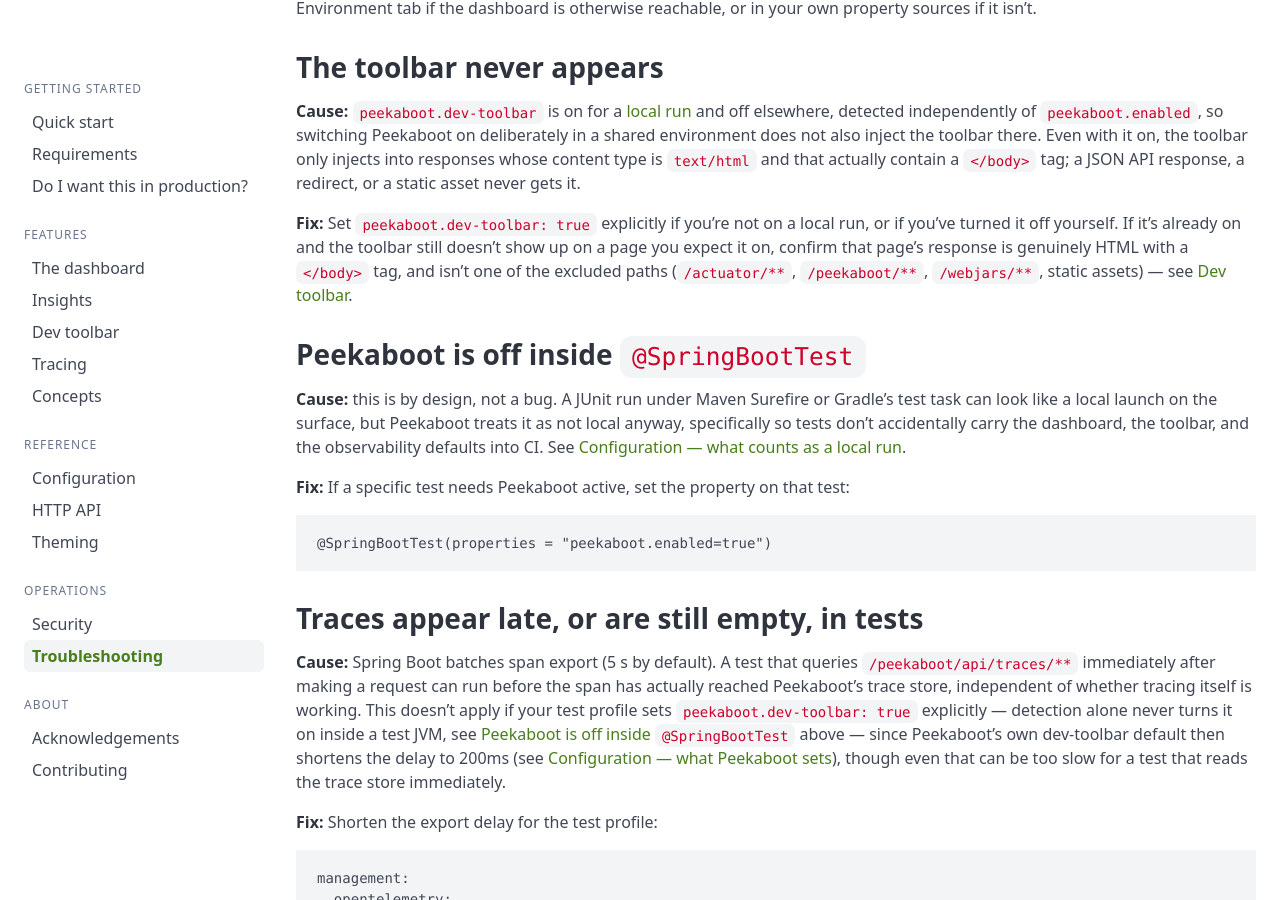
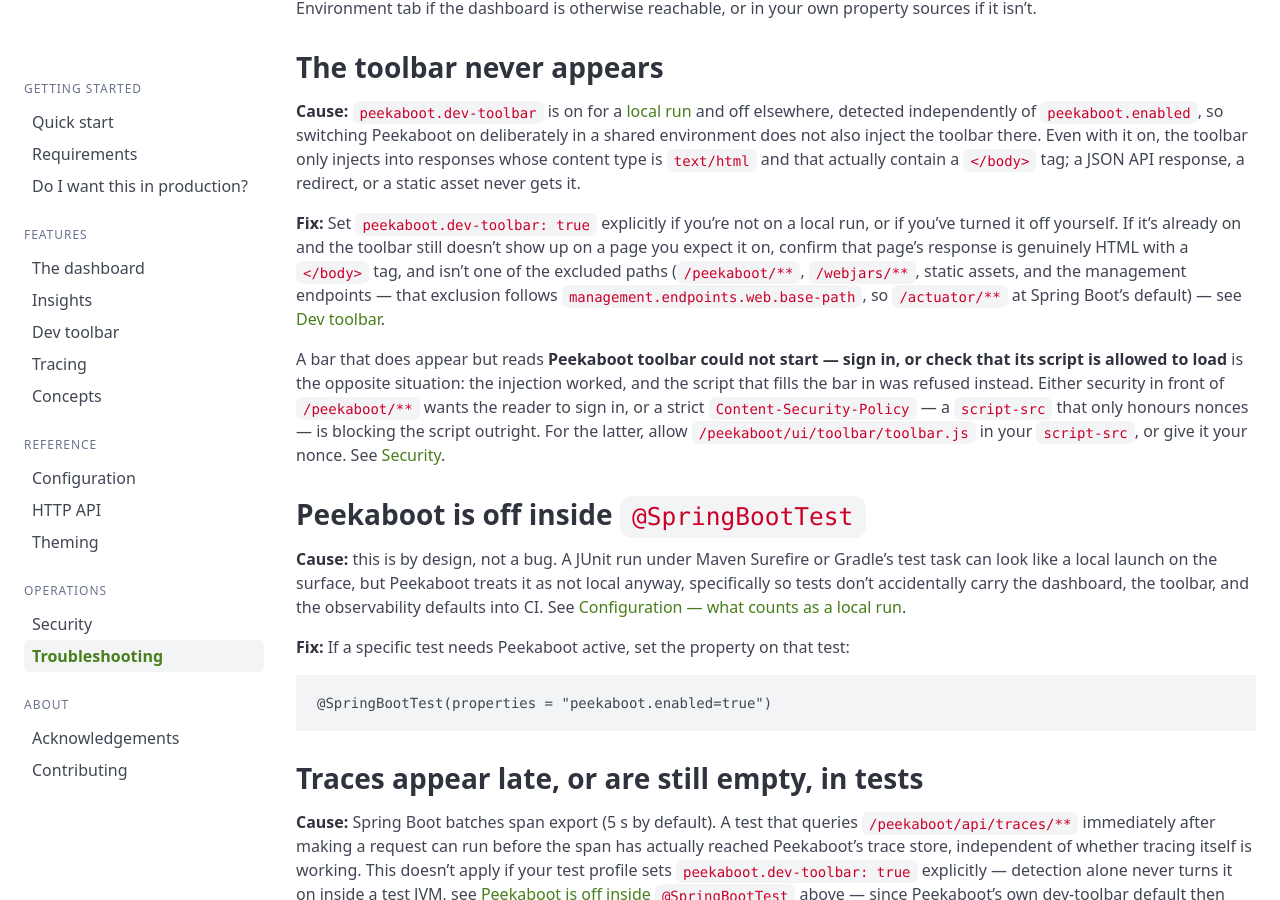
Before and after one commit to peekaboot-org/peekaboot-org.github.io, a Jekyll site: the page built from docs/troubleshooting.md, in a window 1280 px wide and 900 px high, scrolled down 757 px. Built offline with Jekyll 4.4.1, drawn with Linux system fonts in a browser that asks for light colours.

Commit message:
docs(toolbar): new pre-boot notice, strict script-src caveat, base-path-relative exclusions, swagger path

```diff
--- a/docs/troubleshooting.md
+++ b/docs/troubleshooting.md
@@ -50,8 +50,19 @@
 **Fix:** Set `peekaboot.dev-toolbar: true` explicitly if you're not on a local run, or if
 you've turned it off yourself. If it's already on and the toolbar still doesn't show up
 on a page you expect it on, confirm that page's response is genuinely HTML with a
-`</body>` tag, and isn't one of the excluded paths (`/actuator/**`, `/peekaboot/**`,
-`/webjars/**`, static assets) &mdash; see [Dev toolbar]({{ '/docs/dev-toolbar/' | relative_url }}).
+`</body>` tag, and isn't one of the excluded paths (`/peekaboot/**`, `/webjars/**`,
+static assets, and the management endpoints &mdash; that exclusion follows
+`management.endpoints.web.base-path`, so `/actuator/**` at Spring Boot's default) &mdash;
+see [Dev toolbar]({{ '/docs/dev-toolbar/' | relative_url }}).
+
+A bar that does appear but reads **Peekaboot toolbar could not start &mdash; sign in,
+or check that its script is allowed to load** is the opposite situation: the injection
+worked, and the script that fills the bar in was refused instead. Either security in
+front of `/peekaboot/**` wants the reader to sign in, or a strict
+`Content-Security-Policy` &mdash; a `script-src`
+that only honours nonces &mdash; is blocking the script outright. For the latter, allow
+`/peekaboot/ui/toolbar/toolbar.js` in your `script-src`, or give it your nonce. See
+[Security]({{ '/docs/security/' | relative_url }}#the-dev-toolbar-asks-the-reader-to-sign-in).
 
 ## Peekaboot is off inside `@SpringBootTest`
 
```
Also changed, not shown: docs/dev-toolbar.md (+11 -5 lines), docs/security.md (+11 -2 lines), docs/tracing.md (+4 -2 lines).
